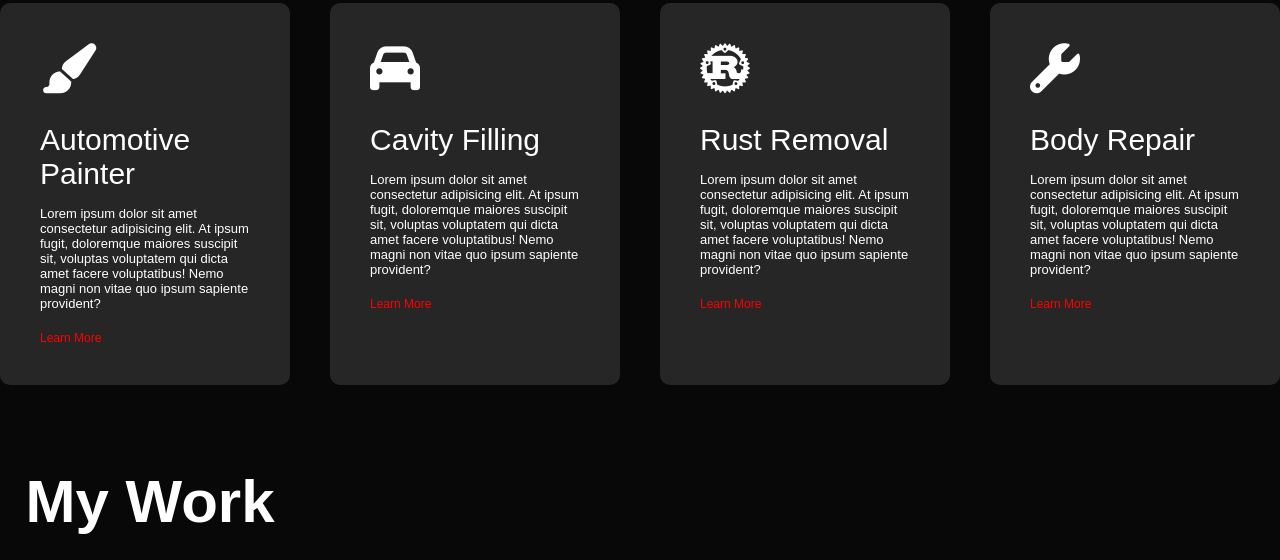
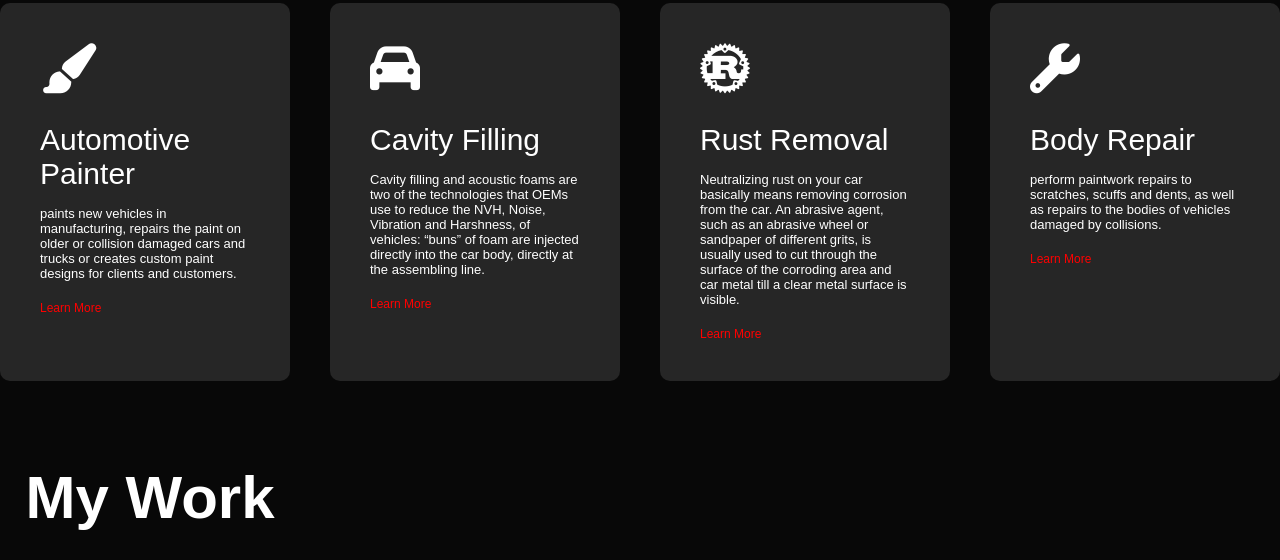
Before and after one commit to ravenlokss75/Eric-Ornduff-Portfolio, a plain HTML site: page index.html in a window 1280 px wide. Shown: the part 1592-2152 px from the top of the page. Drawn offline with nearby package versions, Linux system fonts and the light colour scheme.

Commit message:
added text to help stand out may need to change in the near future

```diff
--- a/index.html
+++ b/index.html
@@ -91,25 +91,25 @@
                 <div>
                     <i class="fa-solid fa-paintbrush"></i>
                     <h2>Automotive Painter</h2>
-                    <p>Lorem ipsum dolor sit amet consectetur adipisicing elit. At ipsum fugit, doloremque maiores suscipit sit, voluptas voluptatem qui dicta amet facere voluptatibus! Nemo magni non vitae quo ipsum sapiente provident?</p><!--change-->
+                    <p>paints new vehicles in manufacturing, repairs the paint on older or collision damaged cars and trucks or creates custom paint designs for clients and customers.</p><!--change-->
                     <a href="learn-more.html">Learn More</a>
                 </div>
                 <div>
                     <i class="fa-solid fa-car"></i>
                     <h2>Cavity Filling</h2>
-                    <p>Lorem ipsum dolor sit amet consectetur adipisicing elit. At ipsum fugit, doloremque maiores suscipit sit, voluptas voluptatem qui dicta amet facere voluptatibus! Nemo magni non vitae quo ipsum sapiente provident?</p><!--change-->
+                    <p>Cavity filling and acoustic foams are two of the technologies that OEMs use to reduce the NVH, Noise, Vibration and Harshness, of vehicles: “buns” of foam are injected directly into the car body, directly at the assembling line.</p><!--change-->
                     <a href="learn-more.html">Learn More</a>
                 </div>
                 <div>
                     <i class="fa-brands fa-rust"></i>
                     <h2>Rust Removal</h2>
-                    <p>Lorem ipsum dolor sit amet consectetur adipisicing elit. At ipsum fugit, doloremque maiores suscipit sit, voluptas voluptatem qui dicta amet facere voluptatibus! Nemo magni non vitae quo ipsum sapiente provident?</p><!--change-->
+                    <p>Neutralizing rust on your car basically means removing corrosion from the car. An abrasive agent, such as an abrasive wheel or sandpaper of different grits, is usually used to cut through the surface of the corroding area and car metal till a clear metal surface is visible.</p><!--change-->
                     <a href="learn-more.html">Learn More</a>
                 </div>
                 <div>
                     <i class="fa-solid fa-wrench"></i>
                     <h2>Body Repair</h2>
-                    <p>Lorem ipsum dolor sit amet consectetur adipisicing elit. At ipsum fugit, doloremque maiores suscipit sit, voluptas voluptatem qui dicta amet facere voluptatibus! Nemo magni non vitae quo ipsum sapiente provident?</p><!--change-->
+                    <p>perform paintwork repairs to scratches, scuffs and dents, as well as repairs to the bodies of vehicles damaged by collisions.</p><!--change-->
                     <a href="learn-more.html">Learn More</a>
                 </div>
 
```
Also changed, not shown: learn-more.html (+1 -1 lines).
